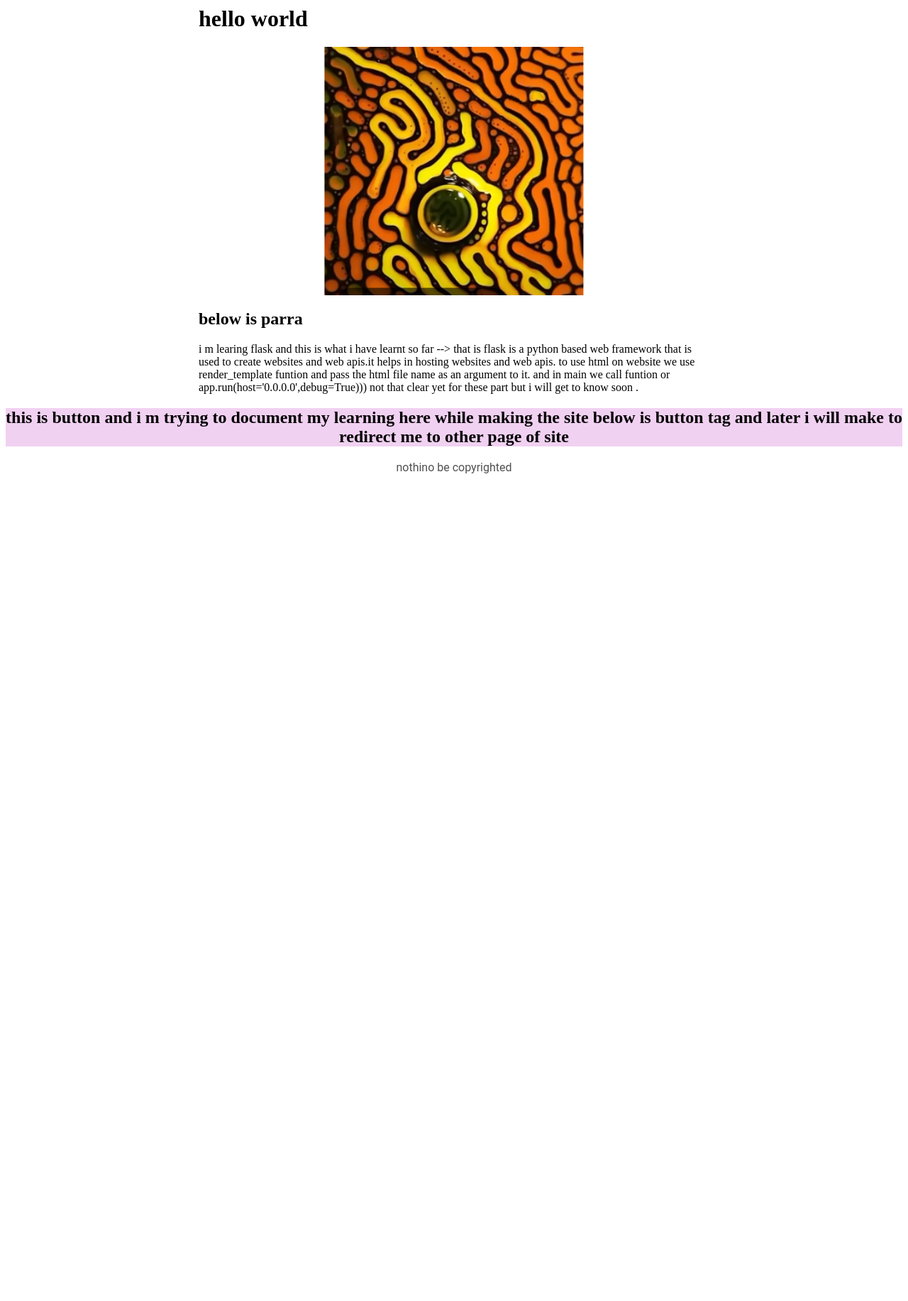
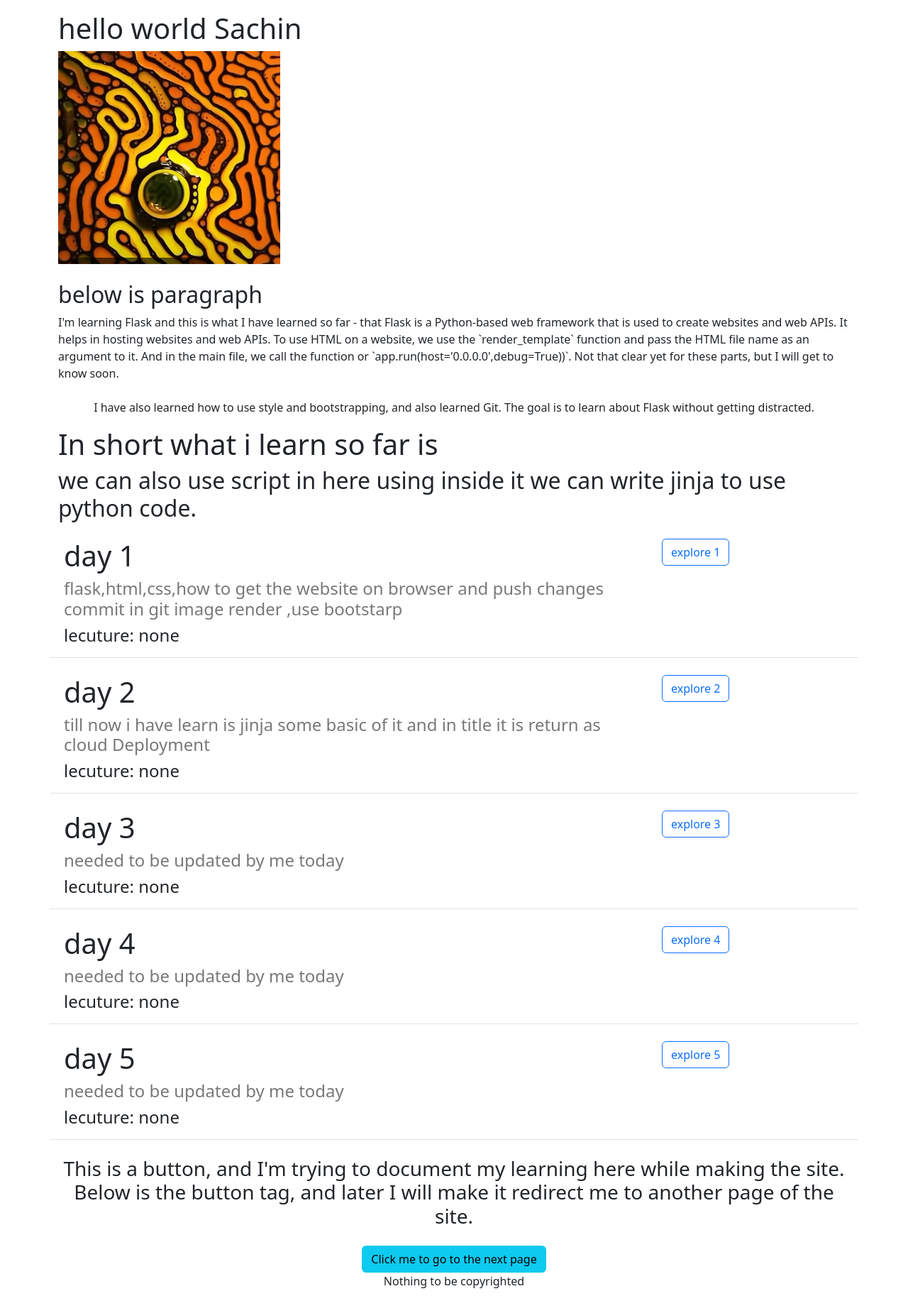
Before and after one commit to Sachin-baba-1/Project-F, a Flask app: page / in a window 1280 px wide. Shown: the whole page at 71% size. Before the commit the page ends 667 px from the top, so only its background shows below. Run offline with Flask 3, Linux system fonts and the light colour scheme.

Commit message:
added dynamic data and tried some api style  route

```diff
--- a/app.py
+++ b/app.py
@@ -1,12 +1,39 @@
-from flask import Flask, render_template
+from flask import Flask, jsonify, render_template
 
 app = Flask(__name__)
+
+todays_learning = [{
+    'day': 1,
+    'topic':
+    'flask,html,css,how to get the website on browser and push changes commit in git image render ,use bootstarp',
+    'leature': 1
+}, {
+    'day': 2,
+    'topic': 'till now i have learn is jinja some basic of it and in title it is return as cloud Deployment ',
+    'leature': 2
+}, {
+    'day': 3,
+    'topic': 'needed to be updated by me today',
+    'leature': 3
+}, {
+    'day': 4,
+    'topic': 'needed to be updated by me today',
+    'leature': 4
+}, {
+    'day': 5,
+    'topic': 'needed to be updated by me today',
+    'leature': 5
+}]
 
 
 @app.route('/')
 def fun():
-  return render_template('index.html')
-
+  return render_template('index.html',
+                         todays_learning=todays_learning,
+                         owner="Sachin")
+@app.route('/learnings')
+def Api_caLL():
+  return jsonify(todays_learning)
 
 if __name__ == '__main__':
   app.run(host='0.0.0.0', debug=True)
--- a/templates/index.html
+++ b/templates/index.html
@@ -1,62 +1,53 @@
 <html>
   <head>
     <meta charset="utf-8">
-    <meta name ="viewport" content ="width=devicewidth, initial-scale=1.0">
+    <meta name ="viewport" content ="width=device-width, initial-scale=1">
     <title>FLask templates </title>
-    <style>
-
-      #banner {
-          width: 100%;
-          height: 350px;
-          overflow: hidden;
-          position: relative;
-      }
-
-      #banner img {
-          position: absolute;
-          top: 50%;
-          left: 50%;
-          transform: translate(-50%, -50%);
-          width: auto;
-          height: 100%;
-          object-fit: cover;
-      }
-      #container{
-        max-width:720px;
-        margin :0 auto 0 auto ;
-      }
-      .bodyText{
-        font-family:roboto;
-        color:rgb(80,80,80);
-      }
-    </style>
+    <link href="https://cdn.jsdelivr.net/npm/bootstrap@5.2.3/dist/css/bootstrap.min.css" rel="stylesheet" integrity="sha384-rbsA2VBKQhggwzxH7pPCaAqO46MgnOM80zW1RWuH61DGLwZJEdK2Kadq2F9CUG65" crossorigin="anonymous">
+    </head>
   </head>
   <body>
-    <div id = "container">
-    <h1>hello world</h1>
-    <div id ="banner">
-    <img  src ='https://b93160e0-aba6-41ee-9c10-f83d6d4b77f3-00-372y4pzcbvh5o.pike.replit.dev/static/immg.png'>
+    <div class="container">
+      <h1 class="mt-2 mt-3">hello world
+      {{owner}}
+      </h1>
+      <div>
+        <img class="img-fluid" src='https://b93160e0-aba6-41ee-9c10-f83d6d4b77f3-00-372y4pzcbvh5o.pike.replit.dev/static/immg.png'>
+      </div>
+      <h2 class="mt-2 mt-4">
+        below is paragraph
+      </h2>
+      <p>
+        I'm learning Flask and this is what I have learned so far - that Flask is a Python-based web framework that is used to create websites and web APIs. It helps in hosting websites and web APIs.
+        To use HTML on a website, we use the `render_template` function and pass the HTML file name as an argument to it.
+        And in the main file, we call the function or `app.run(host='0.0.0.0',debug=True))`.
+        Not that clear yet for these parts, but I will get to know soon.
+      </p>
+      <div class="text-center mt-2 mt-4">
+        <p>
+          I have also learned how to use style and bootstrapping, and also learned Git. The goal is to learn about Flask without getting distracted.
+        </p>
+      </div>
+      <h1>
+        In short what i learn so far is
+      </h1>
+      <h2>
+        we can also use script in here using  inside it we can write jinja to use python code.
+      </h2>
+      {%include 'learning.html'%}
     </div>
-    <h2 >
-      <!-- style="border-radius: 30px; border:4px solid darkred; padding: 10px; width: fit-content;" -->
-      below is parra
-    </h2>
-    <!-- <div style="border-radius: 30px; border:4px solid darkred; padding: 10px;"> -->
-      i m learing flask and this is what i have learnt so far --> that is flask is a python based web framework that is used to create websites and web apis.it helps in hosting websites and web apis.
-      to use html on website we use render_template funtion and pass the html file name as an argument to it.
-      and in main we call funtion or app.run(host='0.0.0.0',debug=True)))
-      not that clear yet for these part but i will get to know soon .
-    </p>
+    <div class="text-center container">
+      <h3 class="text-center mt-2 mt-4">
+        This is a button, and I'm trying to document my learning here while making the site. Below is the button tag, and later I will make it redirect me to another page of the site.
+      </h3>
     </div>
-      <h2
-        font-family : Roboto;
-        style ="background-color: #f1d1f1; text-align :center;">
-        this is button and i m trying to document my learning here while making the site
-        below is button tag and later i will make to redirect me to other page of site
-      </h2>
-      <div style="text-align: center;">
-         <p class="bodyText">nothino be copyrighted</p>
+    <div class="text-center mt-2 mt-4">
+      <div class="text-center mt-2 mt-4">
+        <button class="btn btn-info">Click me to go to the next page</button>
+      </div>
+      <p>Nothing to be copyrighted</p>
     </div>
+
 
   </body>
 </html>
--- /dev/null
+++ b/templates/learning.html
@@ -0,0 +1,22 @@
+<p>
+  {% for j in todays_learning %}
+      <div  class="border-bottom row " style="margin-bottom:16; padding:8px "}>
+        <div class='col-9'>
+          <h1> day {{j['day']}} </h1>
+        <h4 style="color:rgb(120,120,120)">
+        {{ j['topic']}}
+          </h4>
+        {%if j['leature'] in j and j['leature']%}
+        <h1>
+          lecuture: {{j['leature']}}
+          {%else%}
+          <h4> lecuture: none </h4>
+        {%endif%}
+        </h1>
+        </div>
+        <div class='col-3'>
+        <button type="button" class="btn btn-outline-primary">explore {{j['day']}}</button>
+        </div>
+      </div>
+  {% endfor %}
+</p>
```
